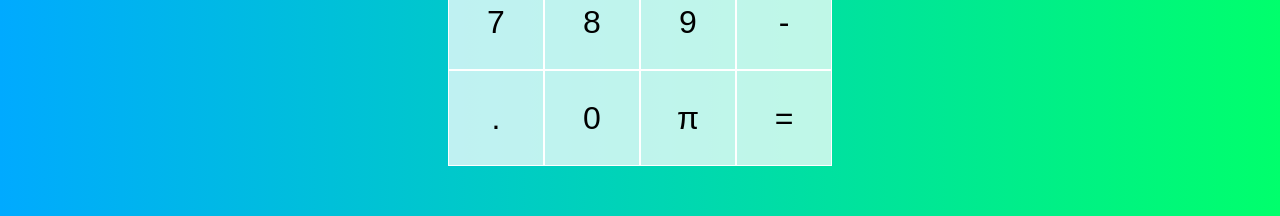
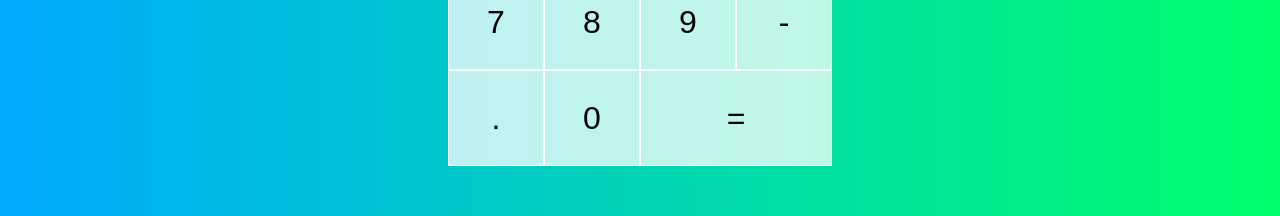
Before and after one commit to serhatcigerci/react-calculator, a React (Create React App) app: page / in a window 1280 px wide. Shown: the part 458-674 px from the top of the page. Built offline with nearby package versions, Linux system fonts and the light colour scheme.

Commit message:
Pi removed

```diff
--- a/src/App.js
+++ b/src/App.js
@@ -102,8 +102,7 @@ function App() {
       <OperationButton operation="-" dispatch={dispatch} />
       <DigitButton digit="." dispatch={dispatch} />
       <DigitButton digit="0" dispatch={dispatch} />
-      <DigitButton digit="π" dispatch={dispatch} />
-      <button className="span-one">=</button>
+      <button className="span-two">=</button>
     </div>
   );
 }
```
